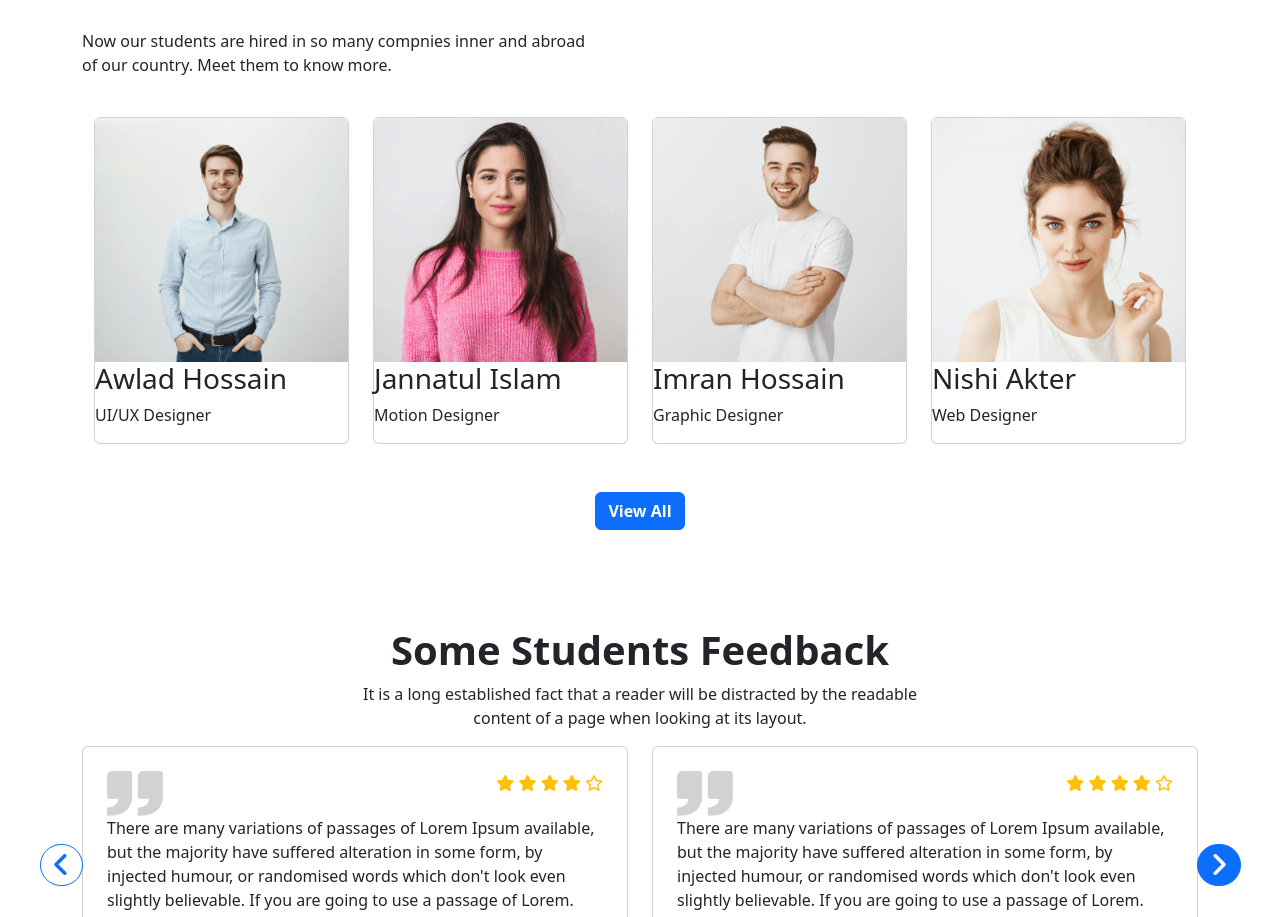
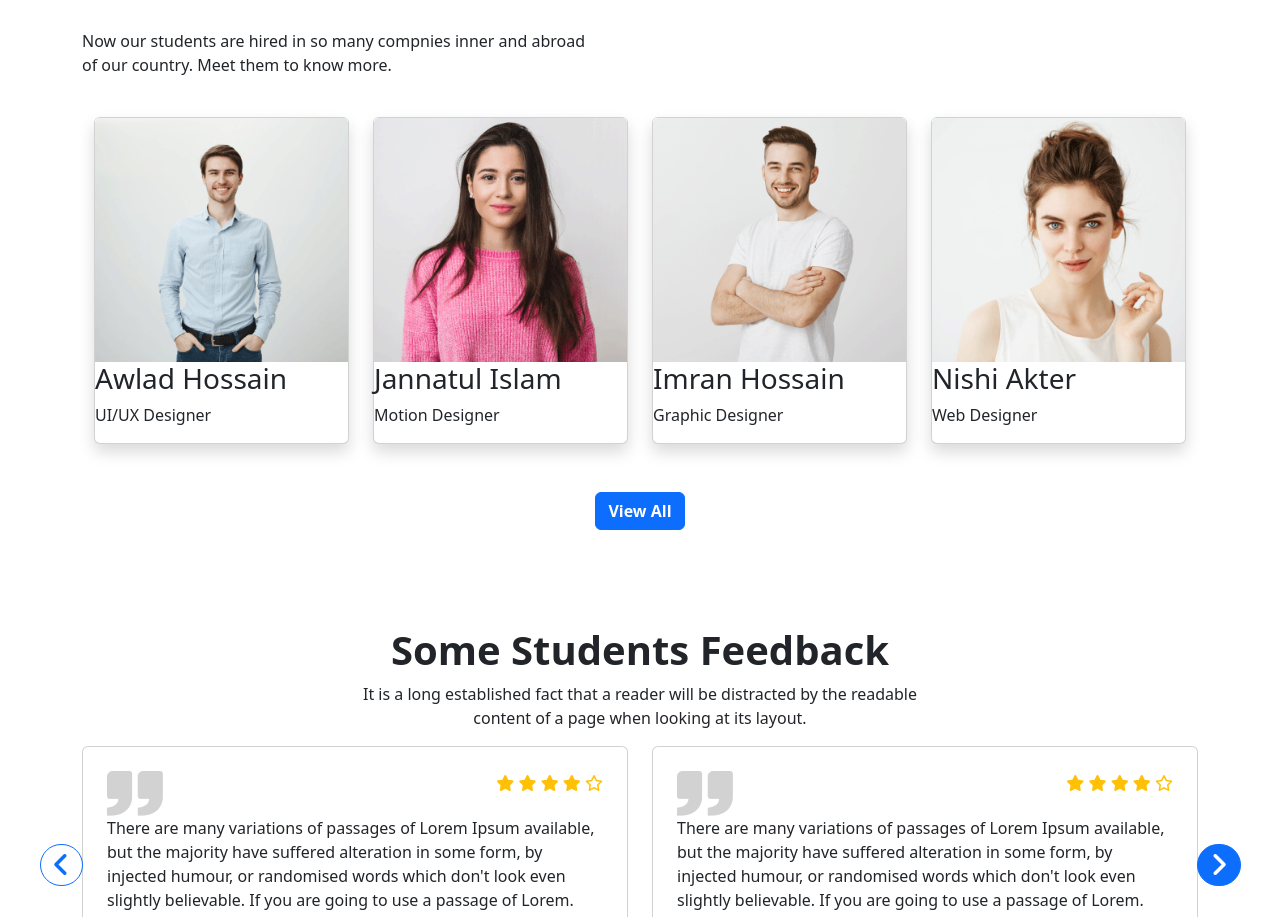
Before and after one commit to Kaiser-Tanveer/TechLearn-Website, a plain HTML site: page index.html in a window 1280 px wide. Shown: the part 3031-3948 px from the top of the page. Drawn offline with nearby package versions, Linux system fonts and the light colour scheme.

Commit message:
last correction

```diff
--- a/index.html
+++ b/index.html
@@ -467,7 +467,7 @@
         <div class="meet-banner">
           <div class="meet-card row row-cols-1 mx-auto row-cols-md-2 row-cols-lg-4 g-4">
             <div class="col">
-              <div class="card">
+              <div class="card shadow">
                 <img
                 class="img-fluid"
                 src="images/student/student-1.png"
@@ -478,7 +478,7 @@
               </div>
             </div>
             <div class="col">
-              <div class="card">
+              <div class="card shadow">
                 <img
                 class="img-fluid"
                 src="images/student/student-2.png"
@@ -489,7 +489,7 @@
               </div>
             </div>
             <div class="col">
-              <div class="card">
+              <div class="card shadow">
                 <img
                 class="img-fluid"
                 src="images/student/student-3.png"
@@ -500,7 +500,7 @@
               </div>
             </div>
             <div class="col">
-              <div class="card">
+              <div class="card shadow">
                 <img
                 class="img-fluid"
                 src="images/student/student-4.png"
@@ -526,7 +526,7 @@
         </div>
         <div class="feedback row">
           <div class="feedback-inner col-md-12 col-lg-6">
-            <div class="card p-4">
+            <div class="card m-4 m-md-0 p-4">
               <div class="arrow position-absolute end-100 bottom-50 d-none d-lg-block">
                 <i class="fa-solid fa-angle-left fs-3 btn btn-outline-primary rounded-5"></i>
               </div>
@@ -562,7 +562,7 @@
 
 
             <div class="feedback-inner col-md-12 col-lg-6">
-                <div class="card p-4">
+                <div class="card m-4 m-md-0 p-4">
                   <div class="arrow position-absolute start-100 bottom-50 d-none d-lg-block">
                 <i class="fa-solid fa-angle-right fs-3 btn btn-primary rounded-5"></i>
               </div>
```
